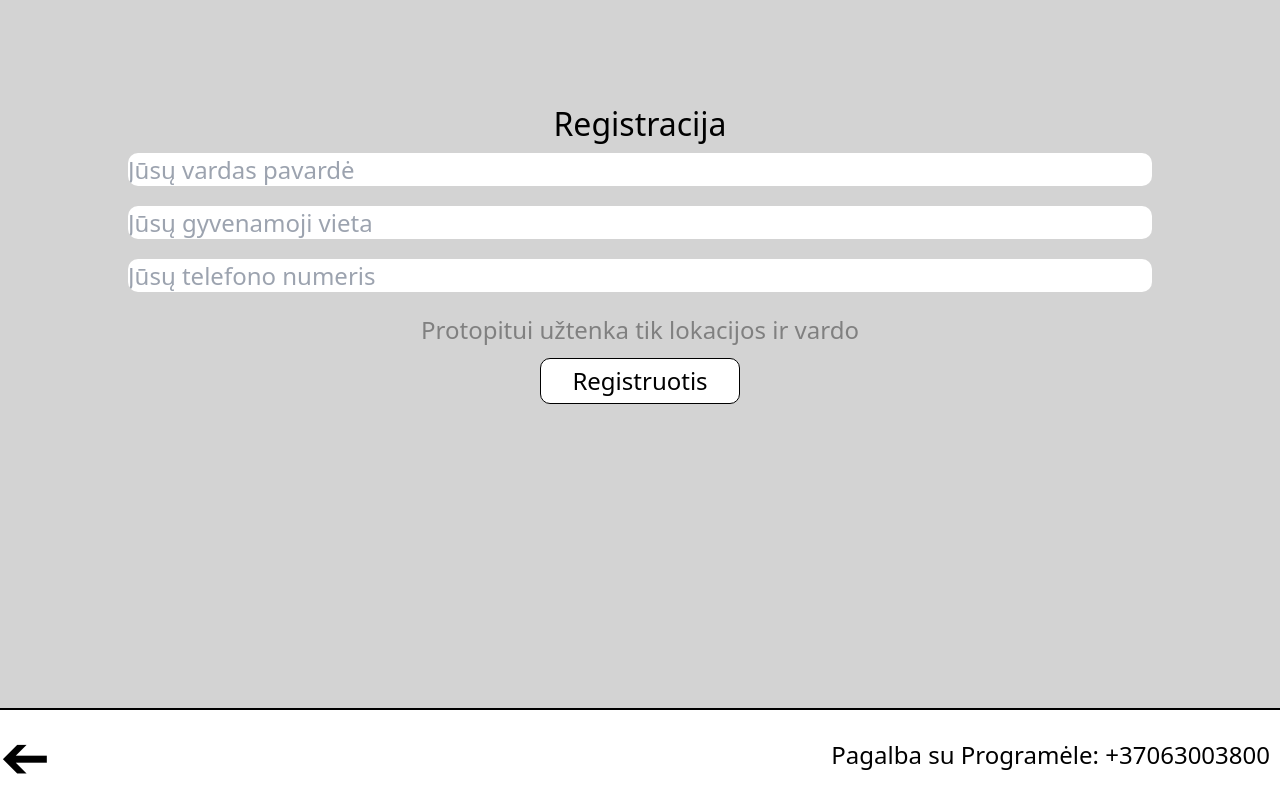
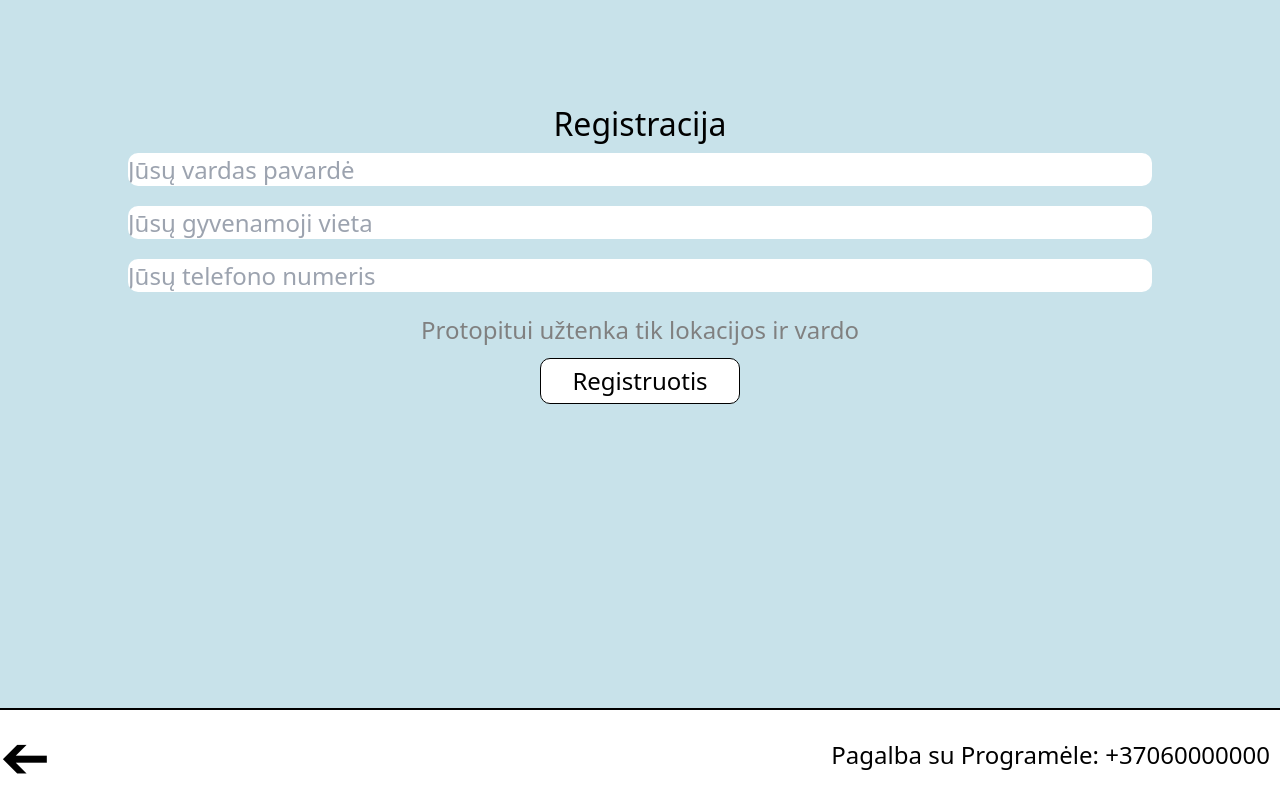
Before and after one commit to ProfasProgramuotojas/seniorhelp, a Next.js app: page /registruotis in a window 1280 px wide. Built offline with nearby package versions, Linux system fonts and the light colour scheme.

Commit message:
feat: final changes

```diff
--- a/app/components/NavBar.jsx
+++ b/app/components/NavBar.jsx
@@ -6,8 +6,8 @@ const NavBar = () => {
   return (
     <div className="nav-main">
       <GoBack />
-      <a className="nav-text" href="tel:+37063003800">
-        Pagalba su Programėle: +37063003800
+      <a className="nav-text" href="tel:+37060000000">
+        Pagalba su Programėle: +37060000000
       </a>
     </div>
   );
--- a/app/components/Task.jsx
+++ b/app/components/Task.jsx
@@ -14,7 +14,6 @@ const Task = ({ data }) => {
     setDate(formattedDate);
 
     setMultiplier((1 + hours * 0.01).toFixed(2));
-    console.log(formattedDate);
   }, [data]);
 
   return (
--- a/app/globals.css
+++ b/app/globals.css
@@ -95,7 +95,7 @@
   background-color: white;
 }
 .reg-container p{
-  color: grey;
+  color: gray;
   font-size: 150%;
 }
 .reg-container h1{
@@ -162,7 +162,7 @@
   border: 2px solid black;
 }
 body {
-  background-color: lightgray;
+  background-color: rgb(200, 226, 234);
 }
 
 .main-container {
--- a/app/senior/[type]/page.jsx
+++ b/app/senior/[type]/page.jsx
@@ -18,7 +18,6 @@ const page = () => {
     const phone = localStorage.getItem("phone");
     if (!location || !name || !phone) {
       window.location.href = "/registruotis";
-      console.log("wtf");
     } else {
       const date = new Date(Date.now()).toISOString();
       const data = {
--- a/app/volunteer/page.jsx
+++ b/app/volunteer/page.jsx
@@ -1,14 +1,14 @@
-'use client';
+"use client";
 
-import { get_tasks } from '../server_functions/get_tasks';
-import { useEffect, useState } from 'react';
-import Task from '../components/Task';
-import { delete_task } from '../server_functions/delete_task';
+import { get_tasks } from "../server_functions/get_tasks";
+import { useEffect, useState } from "react";
+import Task from "../components/Task";
+import { delete_task } from "../server_functions/delete_task";
 
 const page = () => {
   const [tasks, setTasks] = useState([]);
   const [task, setTask] = useState(null);
-  const [phone, setPhone] = useState('')
+  const [phone, setPhone] = useState("");
 
   const [confirm, setConfirm] = useState(false);
   const [done, setDone] = useState(false);
@@ -18,27 +18,25 @@ const page = () => {
       const res = await get_tasks();
       setTasks(res);
     };
-    console.log(phone)
     fetch_tasks();
   }, []);
 
   const handleAcceptTask = async () => {
-    console.log(task)
-    await delete_task(task.id)
-  }
+    await delete_task(task.id);
+  };
 
   return (
     <div>
-      <div className='volunteer-text'>Pasirinkite užduotį:</div>
+      <div className="volunteer-text">Pasirinkite užduotį:</div>
       {tasks.map((task, key) => {
         return (
           <div
             key={key}
-            className='volunteer-container'
+            className="volunteer-container"
             onClick={() => {
               setConfirm(true);
               setTask(task);
-              setPhone(task.number)
+              setPhone(task.number);
             }}
           >
             <Task data={task} />
@@ -47,47 +45,49 @@ const page = () => {
       })}
 
       {confirm && (
-        <div className='volunteer-confirm-overlay'>
-          <div className='volunteer-confirm-header'>
+        <div className="volunteer-confirm-overlay">
+          <div className="volunteer-confirm-header">
             Ar sutinkate priimti pagalbos kvietimą?
           </div>
-          <div className='volunteer-container'>
+          <div className="volunteer-container">
             <Task data={task} />
           </div>
-          <div className='volunteer-confirm-box'>
+          <div className="volunteer-confirm-box">
             <div
-              className='volunteer-confirm-button'
+              className="volunteer-confirm-button"
               onClick={() => {
                 handleAcceptTask();
                 setDone(true);
               }}
             >
-              <div className='senior-text'>Taip</div>
+              <div className="senior-text">Taip</div>
             </div>
             <div
-              className='volunteer-decline-button'
+              className="volunteer-decline-button"
               onClick={() => {
                 setConfirm(false);
               }}
             >
-              <div className='senior-text'>Ne</div>
+              <div className="senior-text">Ne</div>
             </div>
           </div>
         </div>
       )}
 
       {done && (
-        <div className='volunteer-done-overlay'>
-          <div className='volunteer-confirm-button'>
-            <a href={`tel:${phone}`} className='senior-text'>Užduotis priimta. Susisiekite su senjoru: {phone}</a>
+        <div className="volunteer-done-overlay">
+          <div className="volunteer-confirm-button">
+            <a href={`tel:${phone}`} className="senior-text">
+              Užduotis priimta. Susisiekite su senjoru: {phone}
+            </a>
             <div
-              className='senior-body'
+              className="senior-body"
               style={{ marginTop: 50, maxHeight: 150 }}
               onClick={() => {
-                window.location.href = '/';
+                window.location.href = "/";
               }}
             >
-              <div className='senior-text'>Uždaryti</div>
+              <div className="senior-text">Uždaryti</div>
             </div>
           </div>
         </div>
```
Also changed, not shown: phones.json (+5 -5 lines).
